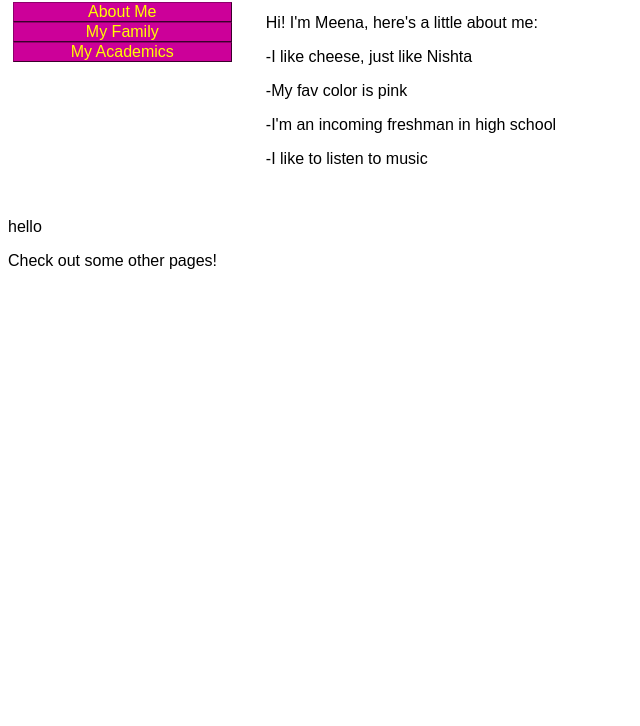
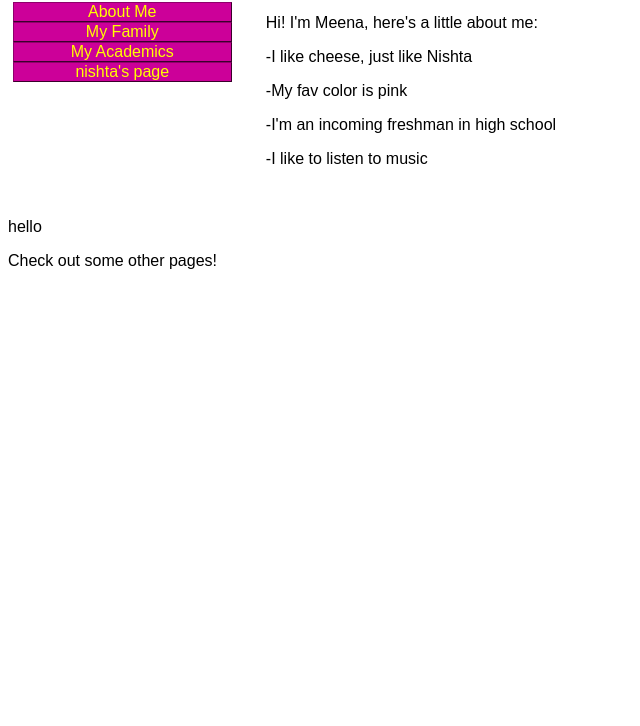
Before and after one commit to adusumillim/firstwebsite, a plain HTML site: page index.html in a window 1280 px wide. Shown: the part 74-800 px from the top of the page, without its empty margins (0-640 px from the left). Drawn offline with Linux system fonts and the light colour scheme.

Commit message:
Update index.html

```diff
--- a/index.html
+++ b/index.html
@@ -35,6 +35,8 @@
               <li><a href="file:///Z:/index.html">About Me </a></li>
               <li><a href="file:///Z:/myfamily.html">My Family </a></li>
               <li><a href="file:///Z:/sitemap.html">My Academics </a></li>
+	      <li><a href="file:///Z:/sitemap2.html"> nishta's page </a></li>
+
             </ul>
           </div>
         </div>
```
